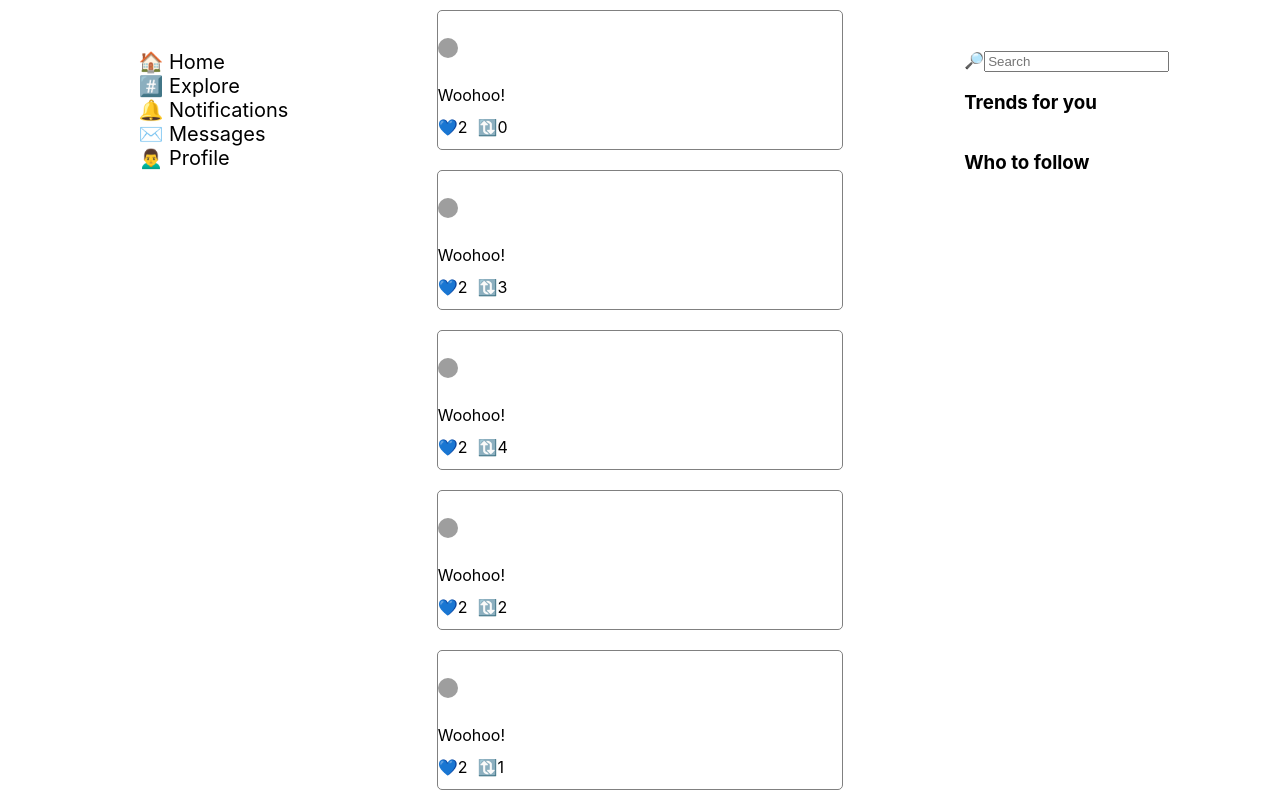
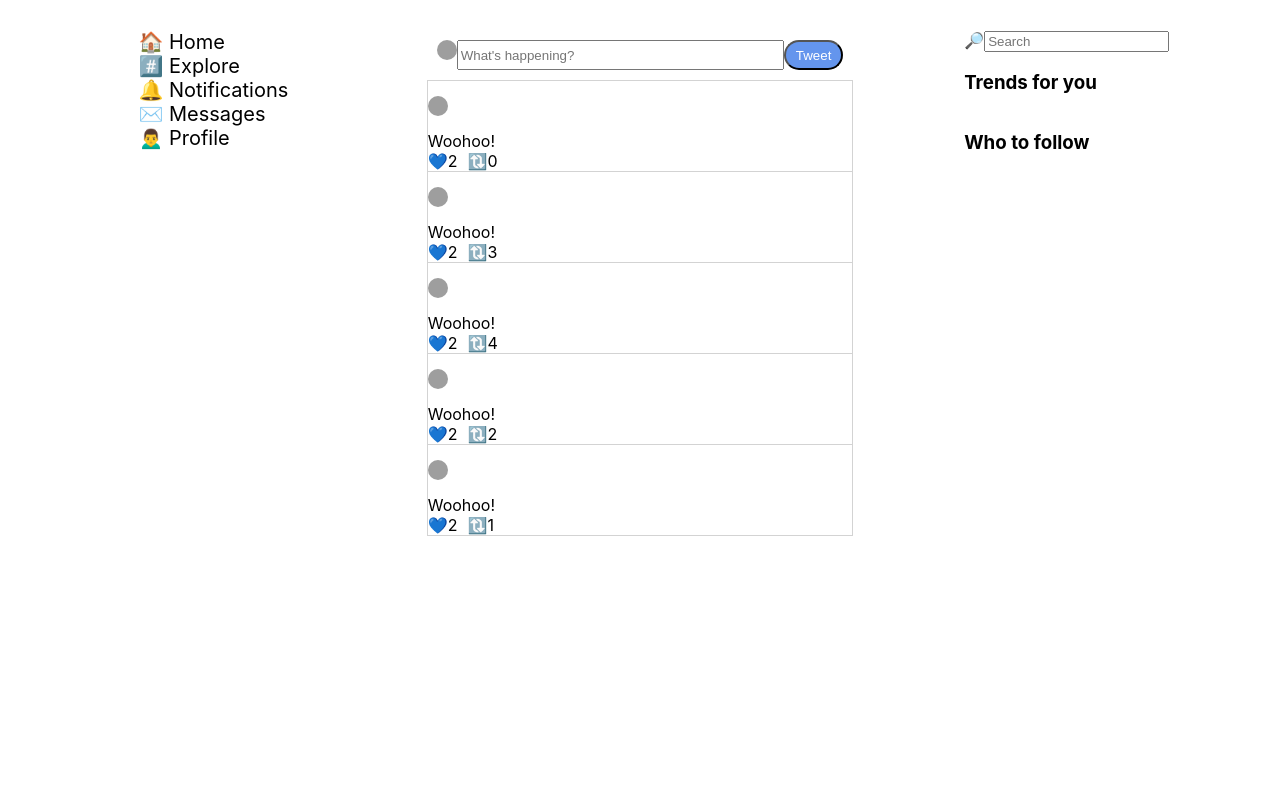
Before and after one commit to nicolas-amabile/twitter, a React (Create React App) app: page / in a window 1280 px wide. Built offline with nearby package versions, Linux system fonts and the light colour scheme; grey boxes are pictures that could not be loaded.

Commit message:
New tweet box

```diff
--- a/src/App.css
+++ b/src/App.css
@@ -2,7 +2,7 @@
   text-align: center;
   display: flex;
   flex-direction: row;
-  height: 100vh;
+  margin-top: 30px;
 }
 
 .main-content, .menu-container, .side-bar-container {
@@ -11,11 +11,14 @@
   justify-content: center;
 }
 
+.main-content {
+  flex-direction: column;
+}
+
 .menu-items-container, .side-bar-items-container {
   display: flex;
   flex-direction: column;
   align-items: flex-start;
-  padding: 50px;
 }
 
 .menu-item {
@@ -44,10 +47,14 @@
   width: 100%;
   align-content: flex-start;
   align-items: flex-start;
-  border-radius: 5px;
-  border: 1px solid gray;
+  border-top: .1px solid lightgray;
+  border-right: .1px solid lightgray;
+  border-left: .1px solid lightgray;
   justify-content: space-evenly;
-  margin: 10px;
+}
+
+.tweet:last-of-type {
+  border-bottom: .1px solid lightgray;
 }
 
 .tweet-section {
@@ -60,3 +67,22 @@
   cursor: pointer;
   margin-right: 10px;
 }
+
+.new-tweet {
+  display: flex;
+  justify-content: space-between;
+  margin: 10px;
+}
+
+.new-tweet-input {
+  flex: 1;
+}
+
+.new-tweet-button {
+  border-radius: 20px;
+  background-color: cornflowerblue;
+  color: white;
+  height: 30px;
+  padding: 0 10px;
+  cursor: pointer;
+}
--- a/src/components/NewTweet.jsx
+++ b/src/components/NewTweet.jsx
@@ -1,13 +1,37 @@
 import React, { Component } from 'react';
+import PropTypes from 'prop-types';
+import { connect } from 'react-redux';
+import { addTweet } from '../actions';
+import Avatar from './Avatar';
 
 class NewTweet extends Component {
-  render () {
+  state = { text: '' }
+
+  addTweet() {
+    const { addTweet } = this.props;
+    const { text } = this.state;
+    addTweet(text);
+    this.setState({ text: '' });
+  }
+
+  render() {
+    const { user } = this.props;
     return (
       <div className="new-tweet">
-
+        <Avatar src={user.avatar} />
+        <input className="new-tweet-input" placeholder="What's happening?" onChange={text => this.setState({ text })} />
+        <button className="new-tweet-button" type="button" onClick={this.addTweet}> Tweet </button>
       </div>
     );
   }
 }
 
-export default NewTweet;
+NewTweet.propTypes = {
+  user: PropTypes.object.isRequired,
+};
+
+const mapStateToProps = ({ user }) => ({
+  user,
+});
+
+export default connect(mapStateToProps, { addTweet })(NewTweet);
```
Also changed, not shown: 1 other file (tests, documents, lock files or other folders).
